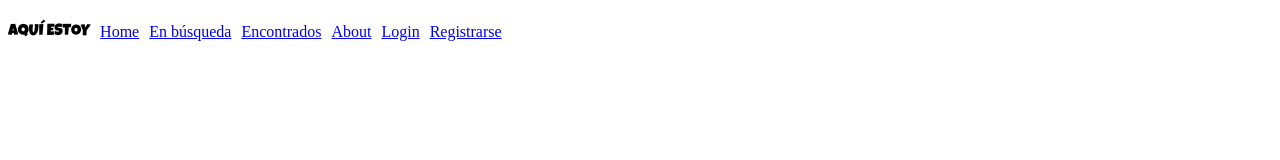
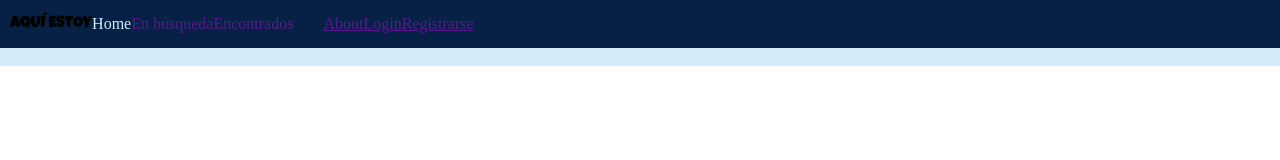
Before and after one commit to Zeida/web-aqui-estoy_astro, an Astro site: page / in a window 1280 px wide. Built offline with nearby package versions, Linux system fonts and the light colour scheme; Astro itself is replaced by a stand-in of ours.

Commit message:
landing-page-1 aun en desarrollo

```diff
--- a/src/components/MainHeader.astro
+++ b/src/components/MainHeader.astro
@@ -1,37 +1,74 @@
 ---
-import girlCatIcon from "../icons/girl_with_cat.svg?inline";
 import '@fontsource/luckiest-guy';
 //import url("https://fonts.googleapis.com/css2?family=Roboto:wght@400;700&display=swap");
 ---
 
 <style>
-.header {
+:root{
+    --color-azul-medio: #004481;
+    --color-azul-oscuro: #072146;
+    --color-azul-claro: #1973b8;
+    --color-celeste: #d4edfc;
+
+}
+
+.nav-container {
     display: flex;
     flex-direction: row;
-    gap: 10px;
+    gap: 30px;
+    background-color: var(--color-azul-oscuro);
+    padding-left: 10px;
 
-    & p{
+
+
+    & .header-left {
+        display: flex;
+        flex-direction: row;
+
+        & p{
+        /*color: var(--color-celeste)*/
         font-family: "Luckiest Guy", system-ui;
+        }
+        & a {
+        align-items: center;
+        display: flex;
+        gap: 20px;
+        text-decoration: none;
+        }
+
+        a:link, :visited, :hover, :active{
+        color: var(--color-celeste)
+    }
     }
 
-    & a {
+
+
+
+    & .header-right {
+        display: flex;
+        /*flex-direction: row;*/
         align-items: center;
-        display: flex;
-        gap: 10px;
-
+        justify-content: end;
     }
 }
 
 </style>
+<div class="nav-container">
+    <nav class="header-left">
+        <p>AQUÍ ESTOY</p>
+        <a href="index.html">Home</a>
+        <a href="">En búsqueda</a>
+        <a href="" >Encontrados</a>
 
-<nav class="header">
-    <p>AQUÍ ESTOY</p>
-    <a href="index.html" class="web-tittle">Home</div>
-    <div class="web-tittle">En búsqueda</div>
-    <div class="web-tittle">Encontrados</div>
-    <div class="web-tittle">About</div>
-    <div class="web-tittle">Login</div>
-    <div class="web-tittle">Registrarse</div>
-</nav>
 
-<img src={girlCatIcon} alt="">
+        </nav>
+
+    <nav class="header-right">
+        <a href="" >About</a>
+        <a href="" >Login</a>
+        <a href="" >Registrarse</a>
+
+    </nav>
+
+
+</div>
--- a/src/components/MainHero.astro
+++ b/src/components/MainHero.astro
@@ -1,5 +1,25 @@
 ---
 import Header from "../components/MainHeader.astro"
+import girlCatIcon from "../icons/girl_with_cat.svg?inline";
+import '@fontsource/luckiest-guy';
 ---
 
-<Header/>
+<style>
+    :root{
+    --color-azul-medio: #004481;
+    --color-azul-oscuro: #072146;
+    --color-azul-claro: #1973b8;
+    --color-celeste: #d4edfc;
+
+    }
+
+    .landing-page-1 {
+        background-color: var(--color-celeste);
+    }
+</style>
+
+<Header></Header>
+
+<div class="landing-page-1">
+    <img src={girlCatIcon} alt="">
+</div>
--- a/src/pages/index.astro
+++ b/src/pages/index.astro
@@ -1,8 +1,12 @@
 ---
 import MainHero from "../components/MainHero.astro"
 ---
+<style>
+	body{margin:0;}
+</style>
 
 <body>
+
 	<MainHero/>
 
 </body>
```
